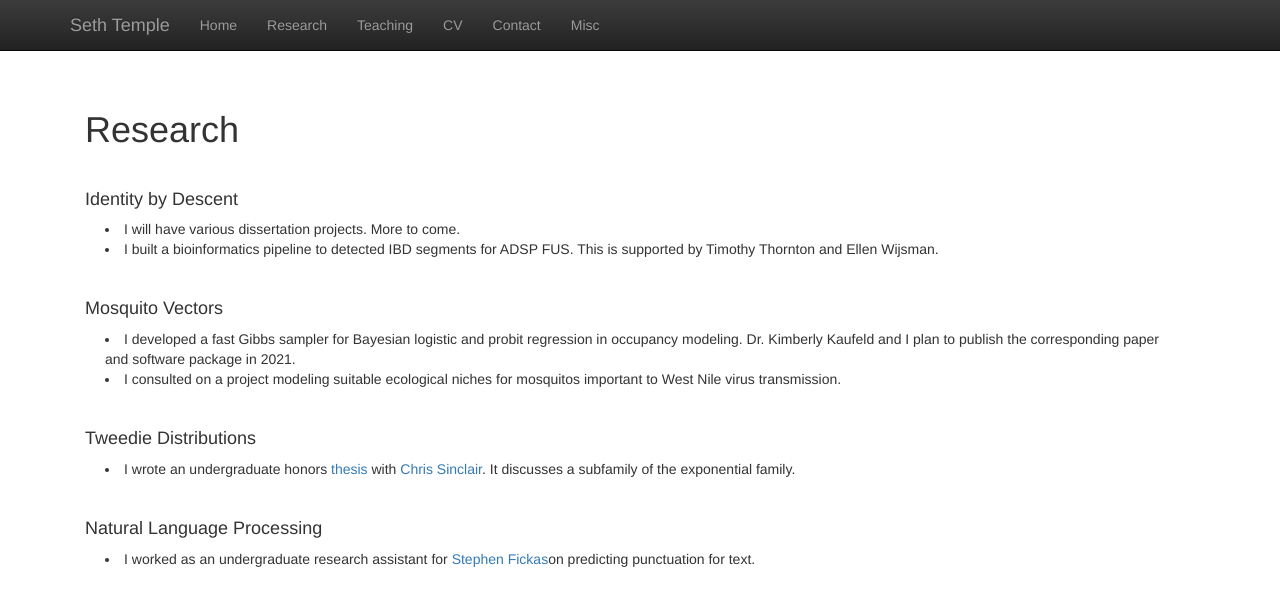
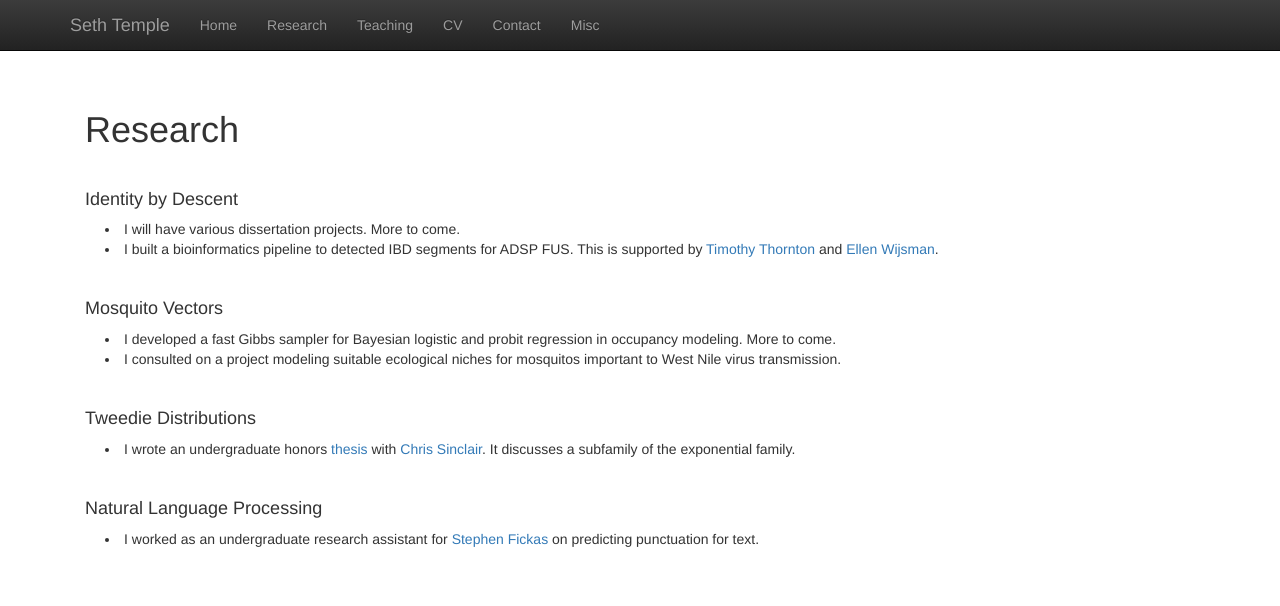
Before and after one commit to sdtemple/sdtemple.github.io, a Jekyll site: the page built from research.html, in a window 1280 px wide. Shown: the top 606 px of the page. Built offline with Jekyll 4.4.1, drawn with Linux system fonts in a browser that asks for light colours; nearby versions of some CDN libraries; library files that are not in the unit come from our copies.

Commit message:
Update research.html

```diff
--- a/research.html
+++ b/research.html
@@ -8,12 +8,12 @@
 <h4>Identity by Descent</h4>
 <p class="content" style="padding:0px;margin:0px 20px 0px;">
   <li style="padding:0px;margin:0px 20px 0px;">I will have various dissertation projects. More to come.</li>
-  <li style="padding:0px;margin:0px 20px 0px;">I built a bioinformatics pipeline to detected IBD segments for ADSP FUS. This is supported by Timothy Thornton and Ellen Wijsman.</li>
+  <li style="padding:0px;margin:0px 20px 0px;">I built a bioinformatics pipeline to detected IBD segments for ADSP FUS. This is supported by <a href = "https://www.biostat.washington.edu/people/timothy-thornton">Timothy Thornton</a> and <a href = "https://www.biostat.washington.edu/people/ellen-wijsman">Ellen Wijsman</a>.</li>
 </p>
 <br/>
 <h4>Mosquito Vectors</h4>
 <p class="content" style="padding:0px;margin:0px 20px 0px;">
-  <li style="padding:0px;margin:0px 20px 0px;">I developed a fast Gibbs sampler for Bayesian logistic and probit regression in occupancy modeling. Dr. Kimberly Kaufeld and I plan to publish the corresponding paper and software package in 2021.</li>
+  <li style="padding:0px;margin:0px 20px 0px;">I developed a fast Gibbs sampler for Bayesian logistic and probit regression in occupancy modeling. More to come.</li>
   <li style="padding:0px;margin:0px 20px 0px;">I consulted on a project modeling suitable ecological niches for mosquitos important to West Nile virus transmission.</li>
 </p>
 <br/>
@@ -24,5 +24,5 @@
 <br/>
 <h4>Natural Language Processing</h4>
 <p class="content" style="padding:0px;margin:0px 20px 0px;">
-  <li style="padding:0px;margin:0px 20px 0px;">I worked as an undergraduate research assistant for <a href = "http://ix.cs.uoregon.edu/~fickas/new_home/">Stephen Fickas</a>on predicting punctuation for text.</li>
+  <li style="padding:0px;margin:0px 20px 0px;">I worked as an undergraduate research assistant for <a href = "http://ix.cs.uoregon.edu/~fickas/new_home/">Stephen Fickas</a> on predicting punctuation for text.</li>
 </p>
```
